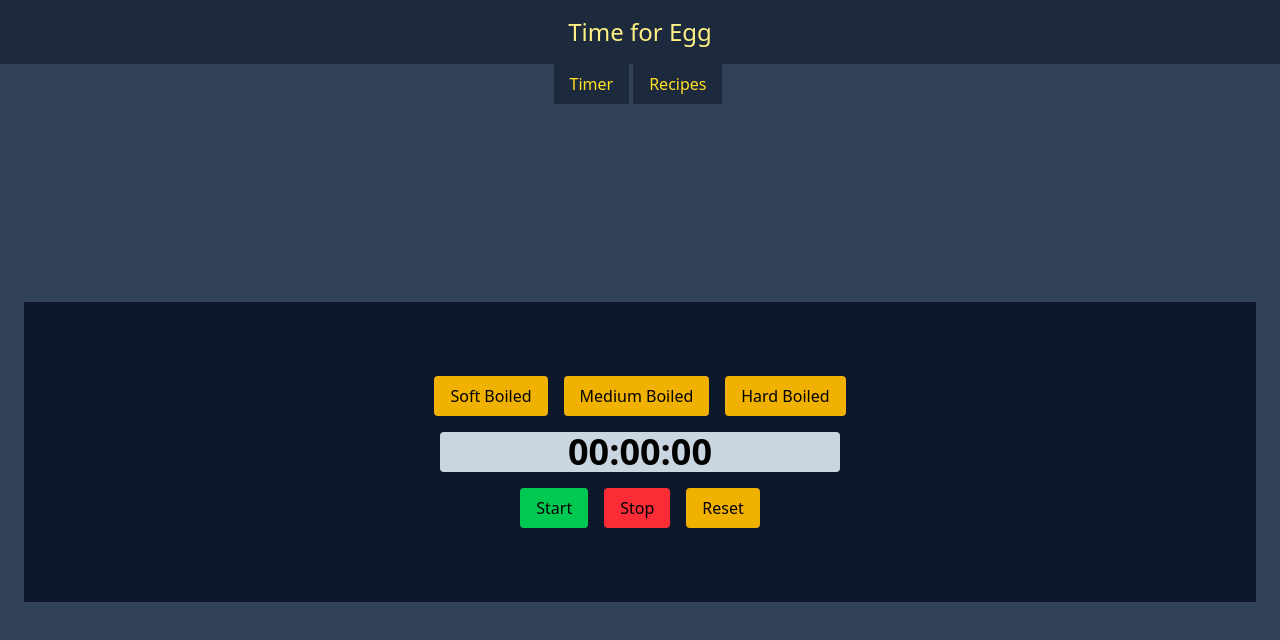
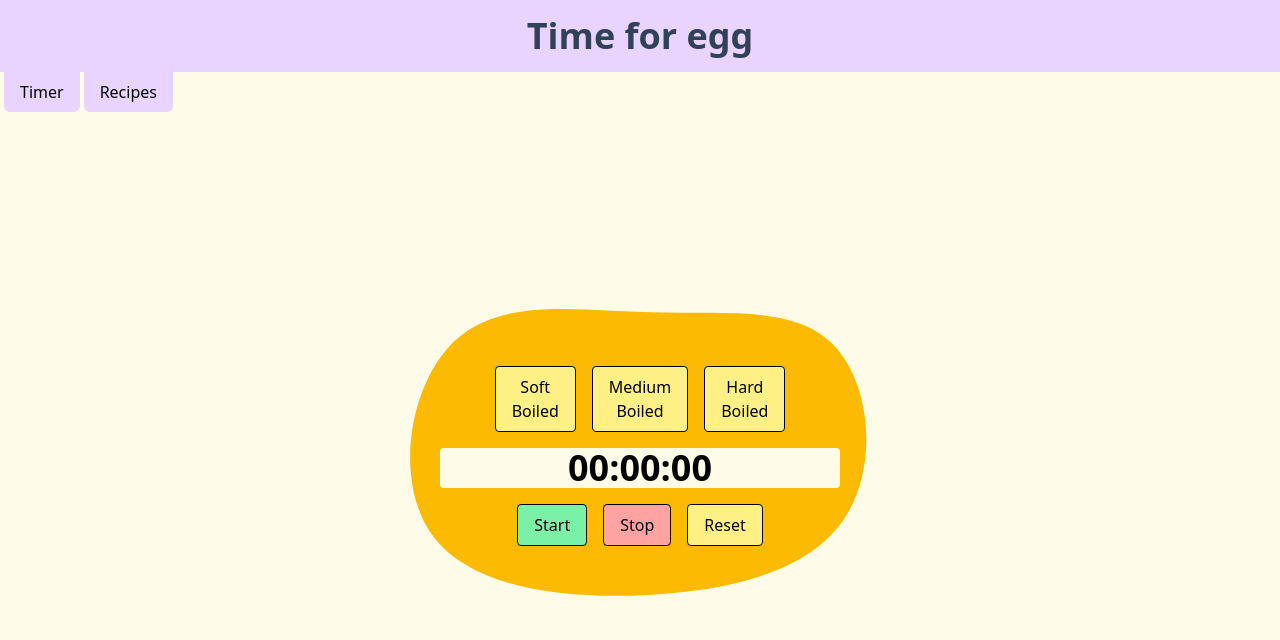
Before and after one commit to Axziomatic/Egg-clock, a React (Vite) app: page / in a window 1280 px wide. Shown: the top 640 px of the page. Built offline with nearby package versions, Linux system fonts and the light colour scheme.

Commit message:
Changed and tweaked styling, finishing the design.

```diff
--- a/src/components/Button.tsx
+++ b/src/components/Button.tsx
@@ -6,7 +6,7 @@ interface ButtonProps {
 export default function Button(props: ButtonProps) {
   return (
     <button
-      className="py-2 px-4 mx-2 bg-yellow-500 text-l rounded hover:bg-yellow-700"
+      className="py-2 px-4 mx-2 bg-yellow-200 border-1 text-l rounded hover:bg-yellow-300"
       onClick={props.onClick}
     >
       {props.label}
--- a/src/components/Header.tsx
+++ b/src/components/Header.tsx
@@ -3,17 +3,17 @@ import { Link } from "react-router-dom";
 export default function Header() {
   return (
     <>
-      <header className="bg-slate-800 flex justify-center">
-        <h1 className="text-2xl py-4 text-yellow-200">Time for Egg</h1>
+      <header className="bg-purple-200 flex justify-center">
+        <h1 className="text-4xl font-bold py-4 text-slate-700">Time for egg</h1>
       </header>
-      <div className="flex justify-center bg-slate-700">
+      <div className="flex justify-left bg-yellow-50">
         <Link to="/">
-          <button className="py-2 px-4  bg-slate-800 text-l text-yellow-300 hover:bg-slate-600">
+          <button className="py-2 px-4 ml-1 rounded-b-md bg-purple-200 text-l slate-700 hover:bg-purple-400">
             Timer
           </button>
         </Link>
         <Link to="/recipes">
-          <button className="py-2 px-4 mx-1 bg-slate-800 text-l text-yellow-300 hover:bg-slate-600">
+          <button className="py-2 px-4 mx-1 rounded-b-md bg-purple-200 text-l slate-700 hover:bg-purple-400">
             Recipes
           </button>
         </Link>
--- a/src/components/Timer.tsx
+++ b/src/components/Timer.tsx
@@ -39,24 +39,24 @@ export default function Timer({
 
   return (
     <>
-      <div className="text-center bg-slate-300 text-4xl font-bold my-4 px-32 rounded">
+      <div className="text-center bg-yellow-50 text-4xl font-bold my-4 px-32 rounded">
         {formatTime(time)}
       </div>
       <div className="flex justify-center space-x-4">
         <button
-          className="py-2 px-4 bg-green-500 rounded hover:bg-green-600"
+          className="py-2 px-4 bg-green-300 rounded border hover:bg-green-400"
           onClick={() => setIsRunning(true)}
         >
           Start
         </button>
         <button
-          className="py-2 px-4 bg-red-500 rounded hover:bg-red-600"
+          className="py-2 px-4 bg-red-300 rounded border hover:bg-red-400"
           onClick={() => setIsRunning(false)}
         >
           Stop
         </button>
         <button
-          className="py-2 px-4 bg-yellow-500 rounded hover:bg-yellow-600"
+          className="py-2 px-4 bg-yellow-200 rounded border hover:bg-yellow-300"
           onClick={() => {
             setIsRunning(false);
             setTime(0);
--- a/src/components/TimerContainer.tsx
+++ b/src/components/TimerContainer.tsx
@@ -12,8 +12,19 @@ export default function TimerContainer() {
   };
 
   return (
-    <>
-      <div className="flex flex-col justify-center items-center bg-slate-900 mx-6 px-6 py-4 h-75">
+    <div className="relative flex justify-center items-center">
+      <svg
+        className="max-w-[500px] w-full h-auto"
+        viewBox="0 0 138 130"
+        xmlns="http://www.w3.org/2000/svg"
+      >
+        <path
+          fill="#FCBA03"
+          d="M49,-20.2C59.7,-9.7,62,13.7,52.4,28.1C42.8,42.6,21.4,48,-2.1,49.2C-25.5,50.4,-51,47.3,-61.6,32.3C-72.1,17.3,-67.6,-9.6,-54.8,-21.2C-42.1,-32.9,-21,-29.3,-0.9,-28.8C19.1,-28.2,38.3,-30.7,49,-20.2Z"
+          transform="translate(73 54)"
+        />
+      </svg>
+      <div className="max-w-[300px] w-full flex flex-col justify-center items-center mx-auto px-6 py-4 h-75 rounded-2xl absolute top-1/2 left-1/2 transform -translate-x-1/2 -translate-y-1/2">
         <div className="flex justify-between">
           <Button label="Soft Boiled" onClick={() => setTimer(5)} />
           <Button label="Medium Boiled" onClick={() => setTimer(7)} />
@@ -27,6 +38,6 @@ export default function TimerContainer() {
           setIsRunning={setIsRunning}
         />
       </div>
-    </>
+    </div>
   );
 }
--- a/src/pages/Layout.tsx
+++ b/src/pages/Layout.tsx
@@ -2,7 +2,7 @@ import { Outlet } from "react-router-dom";
 
 export default function Layout() {
   return (
-    <main className="flex flex-col flex-1 justify-center bg-slate-700">
+    <main className="flex flex-col flex-1 justify-center bg-yellow-50">
       <Outlet />
     </main>
   );
```
